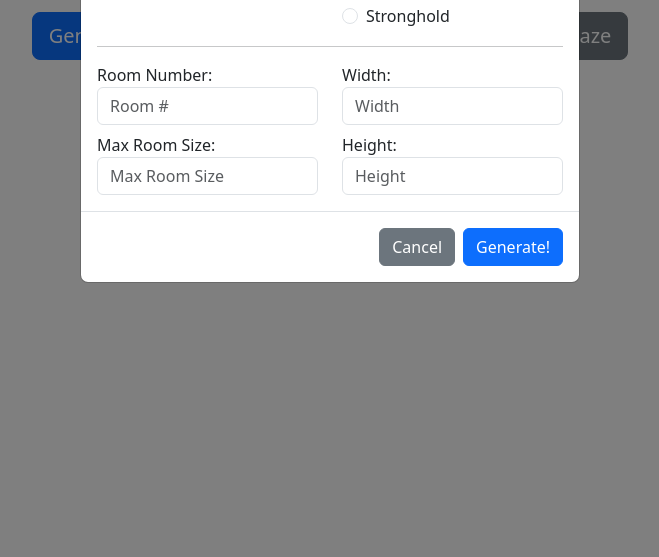
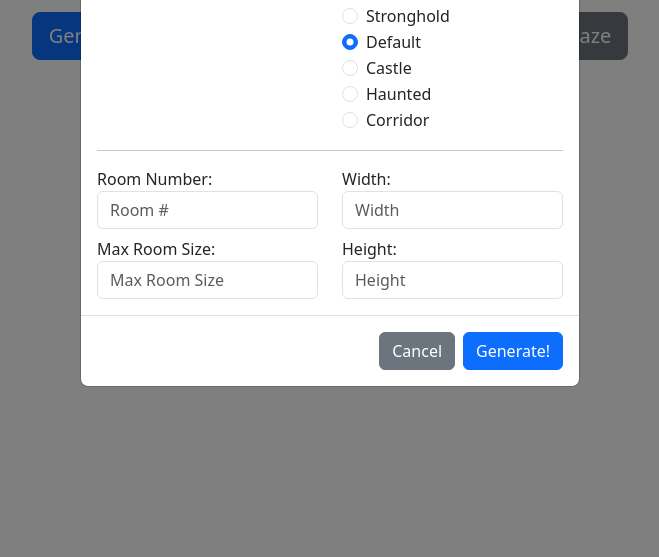
Before and after one commit to nwinn-student/Forgeon, a Flask app: template templates/home.html in a window 1280 px wide, after a click on "Generate Maze". Shown: the part 243-800 px from the top of the page, without its empty margins (310-969 px from the left). Run offline with Flask 3, Linux system fonts and the light colour scheme; the template is opened without the code that fills it, so the values that code supplies are empty; parts of the project's set-up code (start-up, migrations or seed data) failed here and were passed over.

Commit message:
Added Mara's templates

```diff
--- a/static/js/generate-maze.js
+++ b/static/js/generate-maze.js
@@ -39,8 +39,36 @@ const DUNGEON_PRESETS = {
         maxRoomSize: 10,
         mazeWidth: 30,
         mazeHeigth: 30
-    }
+    },
     // Add more presets here
+    'Default': {
+	    requiredRooms: ['Prison Room', 'Treasure Room', 'Secret Room', 'Armory', 'Library', 'Trap Room', 'Monster Lair', 'Alchemy Lab', 'Puzzle Room', 'Magic Chamber'],
+        minRooms: 5,
+        maxRoomSize: 10,
+        mazeWidth: 30,
+        mazeHeigth: 30
+	},
+    'Castle': {
+	    requiredRooms: ['Prison Room', 'Treasure Room', 'Secret Room', 'Armory', 'Library'],
+        minRooms: 5,
+        maxRoomSize: 10,
+        mazeWidth: 30,
+        mazeHeigth: 30
+	},
+	'Haunted': {
+	    requiredRooms: ["Trap Room", "Monster Lair", "Secret Room", "Alchemy Lab", "Puzzle Room", "Magic Chamber"],
+        minRooms: 5,
+        maxRoomSize: 10,
+        mazeWidth: 30,
+        mazeHeigth: 30
+	},
+	'Corridor': {
+	    requiredRooms: ["Treasure Room", "Trap Room", "Monster Lair", "Secret Room", "Alchemy Lab", "Puzzle Room"],
+        minRooms: 5,
+        maxRoomSize: 10,
+        mazeWidth: 30,
+        mazeHeigth: 30
+	}
 };
 
 // Function to handle dungeon preset selection
--- a/templates/mazegenerate.html
+++ b/templates/mazegenerate.html
@@ -45,6 +45,22 @@
                             <label class="form-check-label" for="preset-tomb">Stronghold</label>
                         </div>
                         <!-- Add more presets here -->
+                        <div class="form-check">
+                            <input class="form-check-input dungeon-preset" type="radio" name="dungeon-type" id="preset-Default" value="Default" checked>
+                            <label class="form-check-label" for="preset-tomb">Default</label>
+                        </div>
+                        <div class="form-check">
+                            <input class="form-check-input dungeon-preset" type="radio" name="dungeon-type" id="preset-Castle" value="Castle">
+                            <label class="form-check-label" for="preset-tomb">Castle</label>
+                        </div>
+                        <div class="form-check">
+                            <input class="form-check-input dungeon-preset" type="radio" name="dungeon-type" id="preset-Haunted" value="Haunted">
+                            <label class="form-check-label" for="preset-tomb">Haunted</label>
+                        </div>
+                        <div class="form-check">
+                            <input class="form-check-input dungeon-preset" type="radio" name="dungeon-type" id="preset-Corridor" value="Corridor">
+                            <label class="form-check-label" for="preset-tomb">Corridor</label>
+                        </div>
                     </div>
                 </div>
             </div>
```
